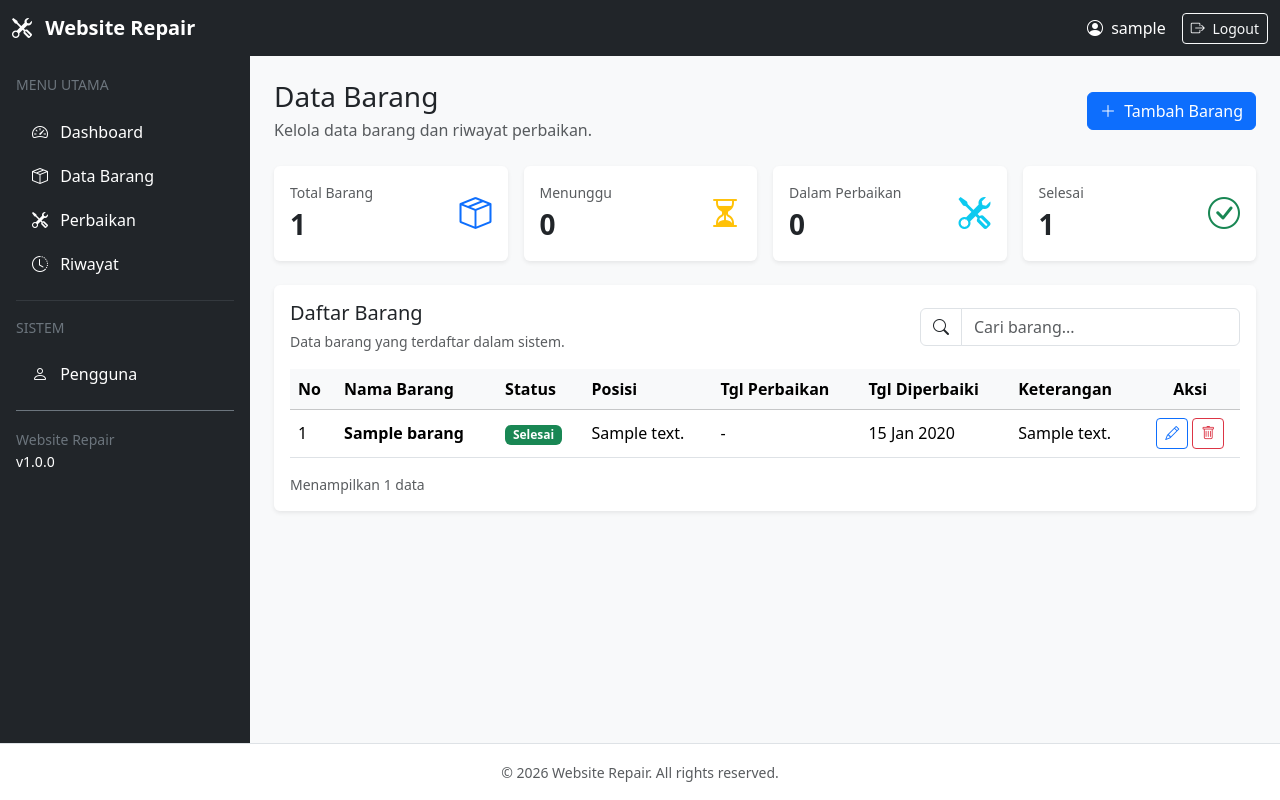
After one commit to enomarozi/Website_Repair, a Flask app: page /barang in a window 1280 px wide. The commit adds this page. Run offline with Flask 3, Linux system fonts and the light colour scheme; a user stored in the database is signed in; tables that the repository leaves empty hold one stand-in row (values such as "Sample post"); some libraries are stand-ins or nearby versions.

Commit message:
02092026

```diff
--- a/app.py
+++ b/app.py
@@ -2,10 +2,11 @@ from flask import Flask, render_template, request, redirect, url_for
 from flask_login import LoginManager, login_user, logout_user, login_required
 from werkzeug.security import generate_password_hash, check_password_hash
 from flask_wtf.csrf import CSRFProtect
-from dotenv import load_dotenv
 from flask_limiter import Limiter
 from flask_limiter.util import get_remote_address
-from models import db, User
+from models import db, User, Barang
+from datetime import date
+from dotenv import load_dotenv
 
 import os
 
@@ -34,16 +35,35 @@ login_manager.init_app(app)
 login_manager.login_view = "login"
 login_manager.login_message = "Silahkan login dahulu."
 
-@login_manager.user_loader
-def load_user(user_id):
-	return db.session.get(User, int(user_id))
-
 limiter = Limiter(
 	key_func=get_remote_address,
 	app=app,
 	default_limits=[],
 )
-print(limiter)
+
+@login_manager.user_loader
+def load_user(user_id):
+	return db.session.get(User, int(user_id))
+
+@app.after_request
+def add_security_headers(response):
+    response.headers["X-Content-Type-Options"] = "nosniff"
+    response.headers["X-Frame-Options"] = "DENY"
+    response.headers["Referrer-Policy"] = (
+    	"strict-origin-when-cross-origin"
+    )
+    response.headers["Content-Security-Policy"] = (
+        "img-src 'self' data:; "
+        "object-src 'none'; "
+        "base-uri 'self'; "
+        "frame-ancestors 'none';"
+    )
+    return response
+
+def parse_date(value):
+	if not value:
+		return None
+	return date.fromisoformat(value)
 
 @app.route("/")
 def index():
@@ -72,6 +92,82 @@ def login():
 def dashboard():
 	return render_template("dashboard.html")
 
+@app.route("/barang")
+@login_required
+def barang():
+	data_barang = db.session.execute(
+		db.select(Barang).order_by(Barang.id.desc())
+	).scalars().all()
+	total_barang = len(data_barang)
+	total_menunggu = sum(1 for barang in data_barang if barang.status_barang == "Menunggu Perbaikan")
+	total_perbaikan = sum(1 for barang in data_barang if barang.status_barang == "Dalam Perbaikan")
+	total_selesai = sum(1 for barang in data_barang if barang.status_barang == "Selesai")
+
+	return render_template(
+		"barang/index.html",
+		data_barang=data_barang,
+		total_barang=total_barang,
+		total_menunggu=total_menunggu,
+		total_perbaikan=total_perbaikan,
+		total_selesai=total_selesai
+	)
+
+@app.route("/barang/tambah", methods=["POST"])
+@login_required
+def barang_tambah():
+	nama_barang = request.form.get("nama_barang","").strip()
+	status_barang = request.form.get("status_barang", "").strip()
+	posisi = request.form.get("posisi", "").strip()
+	tgl_perbaikan = request.form.get("tgl_perbaikan", "").strip()
+	tgl_diperbaiki = request.form.get("tgl_diperbaiki", "").strip()
+	keterangan = request.form.get("keterangan", "").strip()
+	if not nama_barang or not status_barang or not posisi or not tgl_perbaikan:
+		return redirect(url_for("barang"))
+	barang = Barang(
+		nama_barang=nama_barang,
+		status_barang=status_barang,
+		posisi=posisi,
+		tgl_perbaikan=parse_date(tgl_perbaikan),
+		tgl_diperbaiki=parse_date(tgl_diperbaiki),
+		keterangan=keterangan or None
+	)
+
+	db.session.add(barang)
+	db.session.commit()
+	return redirect(url_for("barang"))
+
+@app.route("/barang/edit/<int:id>", methods=["POST"])
+@login_required
+def barang_edit(id):
+	barang = db.get_or_404(Barang, id)
+	nama_barang = request.form.get("nama_barang","").strip()
+	status_barang = request.form.get("status_barang", "").strip()
+	posisi = request.form.get("posisi", "").strip()
+	tgl_perbaikan = request.form.get("tgl_perbaikan", "").strip()
+	tgl_diperbaiki = request.form.get("tgl_diperbaiki", "").strip()
+	keterangan = request.form.get("keterangan", "").strip()
+	if not nama_barang or not status_barang or not posisi or not tgl_perbaikan:
+	    return redirect(url_for("barang"))
+
+	barang.nama_barang=nama_barang,
+	barang.status_barang=status_barang,
+	barang.posisi=posisi,
+	barang.tgl_perbaikan=parse_date(tgl_perbaikan),
+	barang.tgl_diperbaiki=parse_date(tgl_diperbaiki),
+	barang.keterangan=keterangan or None
+
+	db.session.commit()
+	return redirect(url_for("barang"))
+
+@app.route("/barang/hapus/<int:id>", methods=["POST"])
+@login_required
+def barang_hapus(id):
+	barang = db.get_or_404(Barang, id)
+	db.session.delete(barang)
+	db.session.commit()
+
+	return redirect(url_for("barang"))
+
 @app.route("/logout", methods=["POST"])
 @login_required
 def logout():
--- /dev/null
+++ b/templates/barang/index.html
@@ -0,0 +1,182 @@
+{% extends "layout/base.html" %}
+
+{% block title %}Data Barang - Website Repair{% endblock %}
+
+{% block content %}
+<div class="d-flex flex-column flex-sm-row justify-content-between align-items-sm-center gap-3 mb-4">
+    <div>
+        <h1 class="h3 mb-1">Data Barang</h1>
+        <p class="text-body-secondary mb-0">Kelola data barang dan riwayat perbaikan.</p>
+    </div>
+
+    <button type="button" class="btn btn-primary" data-bs-toggle="modal" data-bs-target="#modalTambahBarang">
+        <i class="bi bi-plus-lg me-1"></i>
+        Tambah Barang
+    </button>
+</div>
+
+<div class="row g-3 mb-4">
+    <div class="col-12 col-sm-6 col-xl-3">
+        <div class="card border-0 shadow-sm h-100">
+            <div class="card-body">
+                <div class="d-flex justify-content-between align-items-center">
+                    <div>
+                        <div class="text-body-secondary small">Total Barang</div>
+                        <div class="fs-3 fw-bold">{{ total_barang }}</div>
+                    </div>
+                    <i class="bi bi-box-seam fs-2 text-primary"></i>
+                </div>
+            </div>
+        </div>
+    </div>
+
+    <div class="col-12 col-sm-6 col-xl-3">
+        <div class="card border-0 shadow-sm h-100">
+            <div class="card-body">
+                <div class="d-flex justify-content-between align-items-center">
+                    <div>
+                        <div class="text-body-secondary small">Menunggu</div>
+                        <div class="fs-3 fw-bold">{{ total_menunggu }}</div>
+                    </div>
+                    <i class="bi bi-hourglass-split fs-2 text-warning"></i>
+                </div>
+            </div>
+        </div>
+    </div>
+
+    <div class="col-12 col-sm-6 col-xl-3">
+        <div class="card border-0 shadow-sm h-100">
+            <div class="card-body">
+                <div class="d-flex justify-content-between align-items-center">
+                    <div>
+                        <div class="text-body-secondary small">Dalam Perbaikan</div>
+                        <div class="fs-3 fw-bold">{{ total_perbaikan }}</div>
+                    </div>
+                    <i class="bi bi-tools fs-2 text-info"></i>
+                </div>
+            </div>
+        </div>
+    </div>
+
+    <div class="col-12 col-sm-6 col-xl-3">
+        <div class="card border-0 shadow-sm h-100">
+            <div class="card-body">
+                <div class="d-flex justify-content-between align-items-center">
+                    <div>
+                        <div class="text-body-secondary small">Selesai</div>
+                        <div class="fs-3 fw-bold">{{ total_selesai }}</div>
+                    </div>
+                    <i class="bi bi-check-circle fs-2 text-success"></i>
+                </div>
+            </div>
+        </div>
+    </div>
+</div>
+
+<div class="card border-0 shadow-sm">
+    <div class="card-body">
+        <div class="d-flex flex-column flex-md-row justify-content-between align-items-md-center gap-3 mb-3">
+            <div>
+                <h5 class="mb-1">Daftar Barang</h5>
+                <small class="text-body-secondary">Data barang yang terdaftar dalam sistem.</small>
+            </div>
+
+            <div class="input-group" style="max-width: 320px;">
+                <span class="input-group-text bg-white">
+                    <i class="bi bi-search"></i>
+                </span>
+                <input type="search" class="form-control" placeholder="Cari barang...">
+            </div>
+        </div>
+
+        <div class="table-responsive">
+            <table class="table table-hover align-middle mb-0">
+                <thead class="table-light">
+                    <tr>
+                        <th>No</th>
+                        <th>Nama Barang</th>
+                        <th>Status</th>
+                        <th>Posisi</th>
+                        <th>Tgl Perbaikan</th>
+                        <th>Tgl Diperbaiki</th>
+                        <th>Keterangan</th>
+                        <th class="text-center">Aksi</th>
+                    </tr>
+                </thead>
+
+                <tbody>
+                    {% for barang in data_barang %}
+                    <tr>
+                        <td>{{ loop.index }}</td>
+
+                        <td class="fw-semibold">
+                            {{ barang.nama_barang }}
+                        </td>
+
+                        <td>
+                            {% if barang.status_barang == "Menunggu" %}
+                                <span class="badge text-bg-warning">Menunggu</span>
+                            {% elif barang.status_barang == "Dalam Perbaikan" %}
+                                <span class="badge text-bg-info">Dalam Perbaikan</span>
+                            {% elif barang.status_barang == "Selesai" %}
+                                <span class="badge text-bg-success">Selesai</span>
+                            {% else %}
+                                <span class="badge text-bg-secondary">{{ barang.status_barang }}</span>
+                            {% endif %}
+                        </td>
+
+                        <td>{{ barang.posisi }}</td>
+
+                        <td>
+                            {{ barang.tgl_perbaikan.strftime("%d %b %Y") if barang.tgl_perbaikan else "-" }}
+                        </td>
+
+                        <td>
+                            {{ barang.tgl_diperbaiki.strftime("%d %b %Y") if barang.tgl_diperbaiki else "-" }}
+                        </td>
+
+                        <td>
+                            {{ barang.keterangan or "-" }}
+                        </td>
+
+                        <td>
+                            <div class="d-flex justify-content-center gap-1">
+                                <button type="button" class="btn btn-sm btn-outline-primary" data-bs-toggle="modal" data-bs-target="#modalEditBarang{{ barang.id }}" title="Edit">
+                                    <i class="bi bi-pencil"></i>
+                                </button>
+
+                                <button type="button" class="btn btn-sm btn-outline-danger" data-bs-toggle="modal" data-bs-target="#modalDeleteBarang{{ barang.id }}" title="Hapus">
+                                    <i class="bi bi-trash"></i>
+                                </button>
+                            </div>
+                        </td>
+                    </tr>
+                    {% else %}
+                    <tr>
+                        <td colspan="8" class="text-center py-5">
+                            <div class="text-body-secondary">
+                                <i class="bi bi-inbox fs-1 d-block mb-2"></i>
+                                Belum ada data barang.
+                            </div>
+                        </td>
+                    </tr>
+                    {% endfor %}
+                </tbody>
+            </table>
+        </div>
+
+        <div class="d-flex justify-content-between align-items-center mt-3">
+            <small class="text-body-secondary">
+                Menampilkan {{ data_barang|length }} data
+            </small>
+        </div>
+    </div>
+</div>
+
+{% include "modals/barang_tambah.html" %}
+
+{% for barang in data_barang %}
+    {% include "modals/barang_edit.html" %}
+    {% include "modals/barang_delete.html" %}
+{% endfor %}
+{% endblock %}
--- /dev/null
+++ b/templates/layout/base.html
@@ -0,0 +1,31 @@
+<!doctype html>
+<html lang="id">
+<head>
+    <meta charset="utf-8">
+    <meta name="viewport" content="width=device-width, initial-scale=1">
+    <title>{% block title %}Website Repair{% endblock %}</title>
+
+    <link href="https://cdn.jsdelivr.net/npm/bootstrap@5.3.8/dist/css/bootstrap.min.css" rel="stylesheet">
+    <link rel="stylesheet" href="https://cdn.jsdelivr.net/npm/bootstrap-icons@1.13.1/font/bootstrap-icons.min.css">
+
+    {% block head %}{% endblock %}
+</head>
+
+<body class="min-vh-100 d-flex flex-column bg-body-tertiary">
+    {% include "layout/navbar.html" %}
+
+    <div class="d-flex flex-grow-1">
+        {% include "layout/sidebar.html" %}
+
+        <main class="flex-grow-1 p-4 overflow-auto">
+            {% block content %}{% endblock %}
+        </main>
+    </div>
+
+    {% include "layout/footer.html" %}
+
+    <script src="https://cdn.jsdelivr.net/npm/bootstrap@5.3.8/dist/js/bootstrap.bundle.min.js"></script>
+
+    {% block scripts %}{% endblock %}
+</body>
+</html>
--- /dev/null
+++ b/templates/layout/footer.html
@@ -0,0 +1,7 @@
+<footer class="border-top bg-white py-3 mt-auto">
+    <div class="container-fluid text-center">
+        <small class="text-body-secondary">
+            © 2026 Website Repair. All rights reserved.
+        </small>
+    </div>
+</footer>
--- /dev/null
+++ b/templates/layout/navbar.html
@@ -0,0 +1,30 @@
+<nav class="navbar navbar-dark bg-dark sticky-top">
+    <div class="container-fluid">
+        <div class="d-flex align-items-center">
+            <button class="navbar-toggler d-md-none me-2" type="button" data-bs-toggle="offcanvas" data-bs-target="#sidebarMenu" aria-controls="sidebarMenu">
+                <span class="navbar-toggler-icon"></span>
+            </button>
+
+            <a class="navbar-brand fw-semibold" href="{{ url_for('dashboard') }}">
+                <i class="bi bi-tools me-2"></i>
+                Website Repair
+            </a>
+        </div>
+
+        <div class="d-flex align-items-center gap-3">
+            <span class="text-white d-none d-sm-inline">
+                <i class="bi bi-person-circle me-1"></i>
+                {{ current_user.username }}
+            </span>
+
+            <form method="POST" action="{{ url_for('logout') }}" class="d-inline">
+                <input type="hidden" name="csrf_token" value="{{ csrf_token() }}">
+
+                <button type="submit" class="btn btn-outline-light btn-sm">
+                    <i class="bi bi-box-arrow-right me-1"></i>
+                    Logout
+                </button>
+            </form>
+        </div>
+    </div>
+</nav>
--- /dev/null
+++ b/templates/layout/sidebar.html
@@ -0,0 +1,64 @@
+<div class="offcanvas-md offcanvas-start bg-dark text-white" tabindex="-1" id="sidebarMenu" aria-labelledby="sidebarMenuLabel" style="width: 250px;">
+    <div class="offcanvas-header border-bottom border-secondary">
+        <h5 class="offcanvas-title" id="sidebarMenuLabel">
+            <i class="bi bi-grid me-2"></i>
+            Menu
+        </h5>
+
+        <button type="button" class="btn-close btn-close-white d-md-none" data-bs-dismiss="offcanvas" aria-label="Close"></button>
+    </div>
+
+    <div class="offcanvas-body d-flex flex-column p-3">
+        <div class="mb-3">
+            <small class="text-secondary text-uppercase">Menu Utama</small>
+        </div>
+
+        <ul class="nav nav-pills flex-column gap-1">
+            <li class="nav-item">
+                <a href="{{ url_for('dashboard') }}" class="nav-link text-white">
+                    <i class="bi bi-speedometer2 me-2"></i>
+                    Dashboard
+                </a>
+            </li>
+
+            <a href="{{ url_for('barang') }}" class="nav-link text-white">
+                <i class="bi bi-box-seam me-2"></i>
+                Data Barang
+            </a>
+
+            <li class="nav-item">
+                <a href="#" class="nav-link text-white">
+                    <i class="bi bi-tools me-2"></i>
+                    Perbaikan
+                </a>
+            </li>
+
+            <li class="nav-item">
+                <a href="#" class="nav-link text-white">
+                    <i class="bi bi-clock-history me-2"></i>
+                    Riwayat
+                </a>
+            </li>
+        </ul>
+
+        <hr class="border-secondary">
+
+        <small class="text-secondary text-uppercase mb-3">Sistem</small>
+
+        <ul class="nav nav-pills flex-column gap-1">
+            <li class="nav-item">
+                <a href="#" class="nav-link text-white">
+                    <i class="bi bi-person me-2"></i>
+                    Pengguna
+                </a>
+            </li>
+        </ul>
+
+        <div class="mt-auto pt-3">
+            <div class="border-top border-secondary pt-3">
+                <small class="text-secondary">Website Repair</small>
+                <div class="small">v1.0.0</div>
+            </div>
+        </div>
+    </div>
+</div>
--- /dev/null
+++ b/templates/modals/barang_delete.html
@@ -0,0 +1,41 @@
+<div class="modal fade" id="modalDeleteBarang{{ barang.id }}" tabindex="-1" aria-labelledby="modalDeleteBarangLabel{{ barang.id }}" aria-hidden="true">
+    <div class="modal-dialog modal-dialog-centered">
+        <div class="modal-content">
+            <form method="POST" action="{{ url_for('barang_hapus', id=barang.id) }}">
+                <div class="modal-header">
+                    <h5 class="modal-title" id="modalDeleteBarangLabel{{ barang.id }}">
+                        <i class="bi bi-trash me-2 text-danger"></i>
+                        Hapus Barang
+                    </h5>
+
+                    <button type="button" class="btn-close" data-bs-dismiss="modal" aria-label="Close"></button>
+                </div>
+
+                <div class="modal-body">
+                    <input type="hidden" name="csrf_token" value="{{ csrf_token() }}">
+
+                    <p class="mb-2">
+                        Apakah kamu yakin ingin menghapus barang berikut?
+                    </p>
+
+                    <div class="alert alert-warning mb-0">
+                        <strong>{{ barang.nama_barang }}</strong>
+                        <br>
+                        <small>{{ barang.posisi }}</small>
+                    </div>
+                </div>
+
+                <div class="modal-footer">
+                    <button type="button" class="btn btn-secondary" data-bs-dismiss="modal">
+                        Batal
+                    </button>
+
+                    <button type="submit" class="btn btn-danger">
+                        <i class="bi bi-trash me-1"></i>
+                        Ya, Hapus
+                    </button>
+                </div>
+            </form>
+        </div>
+    </div>
+</div>
--- /dev/null
+++ b/templates/modals/barang_edit.html
@@ -0,0 +1,67 @@
+<div class="modal fade" id="modalEditBarang{{ barang.id }}" tabindex="-1" aria-labelledby="modalEditBarangLabel{{ barang.id }}" aria-hidden="true">
+    <div class="modal-dialog modal-lg modal-dialog-centered">
+        <div class="modal-content">
+            <form method="POST" action="{{ url_for('barang_edit', id=barang.id) }}">
+                <div class="modal-header">
+                    <h5 class="modal-title" id="modalEditBarangLabel{{ barang.id }}">
+                        <i class="bi bi-pencil-square me-2"></i>
+                        Edit Barang
+                    </h5>
+
+                    <button type="button" class="btn-close" data-bs-dismiss="modal" aria-label="Close"></button>
+                </div>
+
+                <div class="modal-body">
+                    <input type="hidden" name="csrf_token" value="{{ csrf_token() }}">
+
+                    <div class="row g-3">
+                        <div class="col-md-6">
+                            <label class="form-label">Nama Barang</label>
+                            <input type="text" class="form-control" name="nama_barang" value="{{ barang.nama_barang }}" required>
+                        </div>
+
+                        <div class="col-md-6">
+                            <label class="form-label">Status Barang</label>
+                            <select class="form-select" name="status_barang" required>
+                                <option value="Menunggu" {% if barang.status_barang == "Menunggu" %}selected{% endif %}>Menunggu</option>
+                                <option value="Dalam Perbaikan" {% if barang.status_barang == "Dalam Perbaikan" %}selected{% endif %}>Dalam Perbaikan</option>
+                                <option value="Selesai" {% if barang.status_barang == "Selesai" %}selected{% endif %}>Selesai</option>
+                            </select>
+                        </div>
+
+                        <div class="col-md-6">
+                            <label class="form-label">Posisi</label>
+                            <input type="text" class="form-control" name="posisi" value="{{ barang.posisi }}" required>
+                        </div>
+
+                        <div class="col-md-6">
+                            <label class="form-label">Tanggal Perbaikan</label>
+                            <input type="date" class="form-control" name="tgl_perbaikan" value="{{ barang.tgl_perbaikan.strftime('%Y-%m-%d') if barang.tgl_perbaikan else '' }}" required>
+                        </div>
+
+                        <div class="col-md-6">
+                            <label class="form-label">Tanggal Diperbaiki</label>
+                            <input type="date" class="form-control" name="tgl_diperbaiki" value="{{ barang.tgl_diperbaiki.strftime('%Y-%m-%d') if barang.tgl_diperbaiki else '' }}">
+                        </div>
+
+                        <div class="col-12">
+                            <label class="form-label">Keterangan</label>
+                            <textarea class="form-control" name="keterangan" rows="4" placeholder="Jelaskan kerusakan atau bagian yang diperbaiki">{{ barang.keterangan or '' }}</textarea>
+                        </div>
+                    </div>
+                </div>
+
+                <div class="modal-footer">
+                    <button type="button" class="btn btn-secondary" data-bs-dismiss="modal">
+                        Batal
+                    </button>
+
+                    <button type="submit" class="btn btn-primary">
+                        <i class="bi bi-save me-1"></i>
+                        Simpan Perubahan
+                    </button>
+                </div>
+            </form>
+        </div>
+    </div>
+</div>
--- /dev/null
+++ b/templates/modals/barang_tambah.html
@@ -0,0 +1,67 @@
+<div class="modal fade" id="modalTambahBarang" tabindex="-1" aria-labelledby="modalTambahBarangLabel" aria-hidden="true">
+    <div class="modal-dialog modal-lg modal-dialog-centered">
+        <div class="modal-content">
+            <form method="POST" action="{{ url_for('barang_tambah') }}">
+                <div class="modal-header">
+                    <h5 class="modal-title" id="modalTambahBarangLabel">
+                        <i class="bi bi-plus-circle me-2"></i>
+                        Tambah Barang
+                    </h5>
+                    <button type="button" class="btn-close" data-bs-dismiss="modal" aria-label="Close"></button>
+                </div>
+
+                <div class="modal-body">
+                    <input type="hidden" name="csrf_token" value="{{ csrf_token() }}">
+
+                    <div class="row g-3">
+                        <div class="col-md-6">
+                            <label for="nama_barang" class="form-label">Nama Barang</label>
+                            <input type="text" class="form-control" id="nama_barang" name="nama_barang" required>
+                        </div>
+
+                        <div class="col-md-6">
+                            <label for="status_barang" class="form-label">Status Barang</label>
+                            <select class="form-select" id="status_barang" name="status_barang" required>
+                                <option value="">Pilih status</option>
+                                <option value="Menunggu">Menunggu</option>
+                                <option value="Dalam Perbaikan">Dalam Perbaikan</option>
+                                <option value="Selesai">Selesai</option>
+                            </select>
+                        </div>
+
+                        <div class="col-md-6">
+                            <label for="posisi" class="form-label">Posisi</label>
+                            <input type="text" class="form-control" id="posisi" name="posisi" placeholder="Contoh: Ruang IT" required>
+                        </div>
+
+                        <div class="col-md-6">
+                            <label for="tgl_perbaikan" class="form-label">Tanggal Perbaikan</label>
+                            <input type="date" class="form-control" id="tgl_perbaikan" name="tgl_perbaikan" required>
+                        </div>
+
+                        <div class="col-md-6">
+                            <label for="tgl_diperbaiki" class="form-label">Tanggal Diperbaiki</label>
+                            <input type="date" class="form-control" id="tgl_diperbaiki" name="tgl_diperbaiki">
+                        </div>
+
+                        <div class="col-12">
+                            <label for="keterangan" class="form-label">Keterangan</label>
+                            <textarea class="form-control" id="keterangan" name="keterangan" rows="4" placeholder="Jelaskan kerusakan atau bagian yang diperbaiki"></textarea>
+                        </div>
+                    </div>
+                </div>
+
+                <div class="modal-footer">
+                    <button type="button" class="btn btn-secondary" data-bs-dismiss="modal">
+                        Batal
+                    </button>
+
+                    <button type="submit" class="btn btn-primary">
+                        <i class="bi bi-save me-1"></i>
+                        Simpan
+                    </button>
+                </div>
+            </form>
+        </div>
+    </div>
+</div>
```
Also changed, not shown: models.py (+10 -0 lines), templates/dashboard.html (+63 -54 lines).
